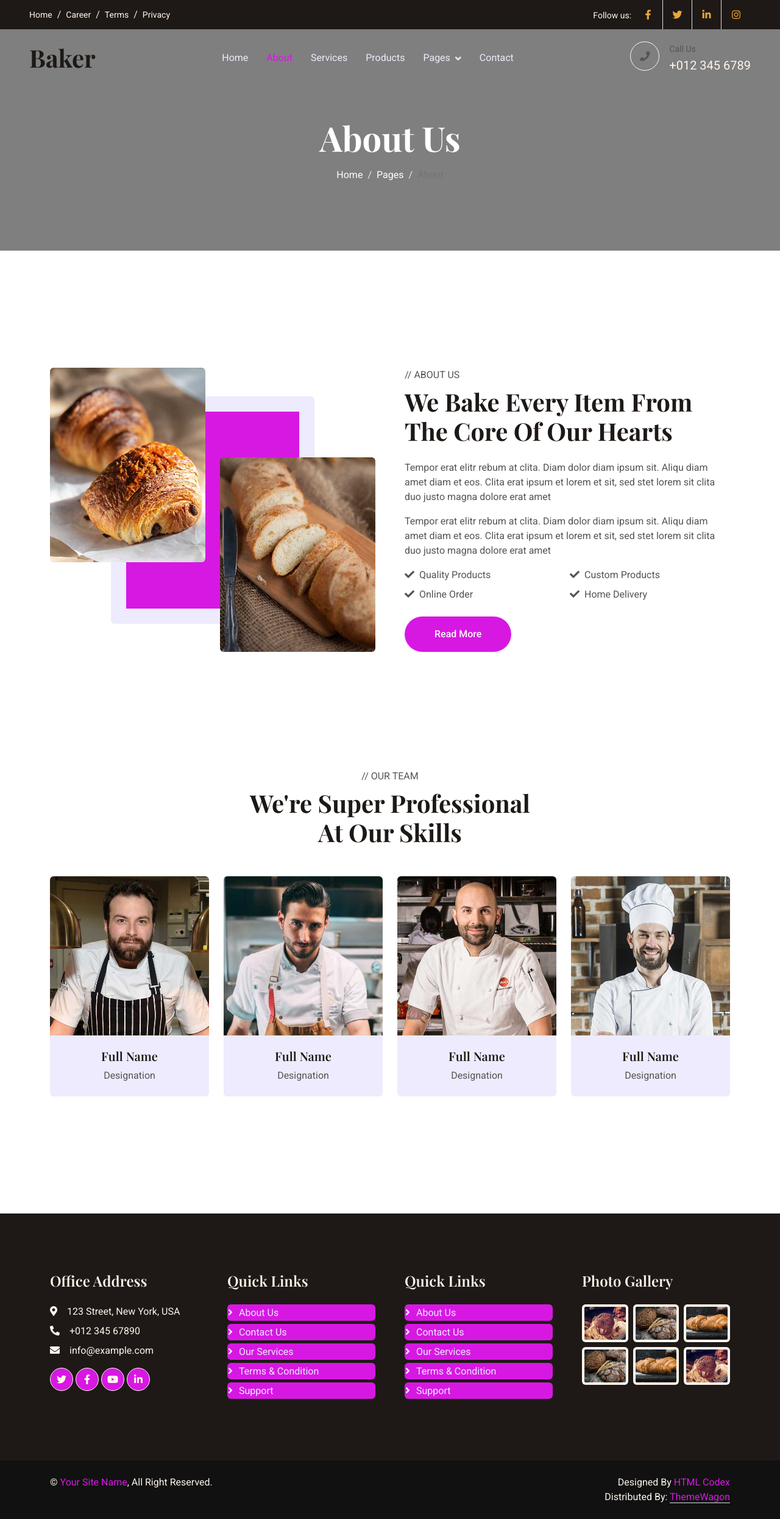
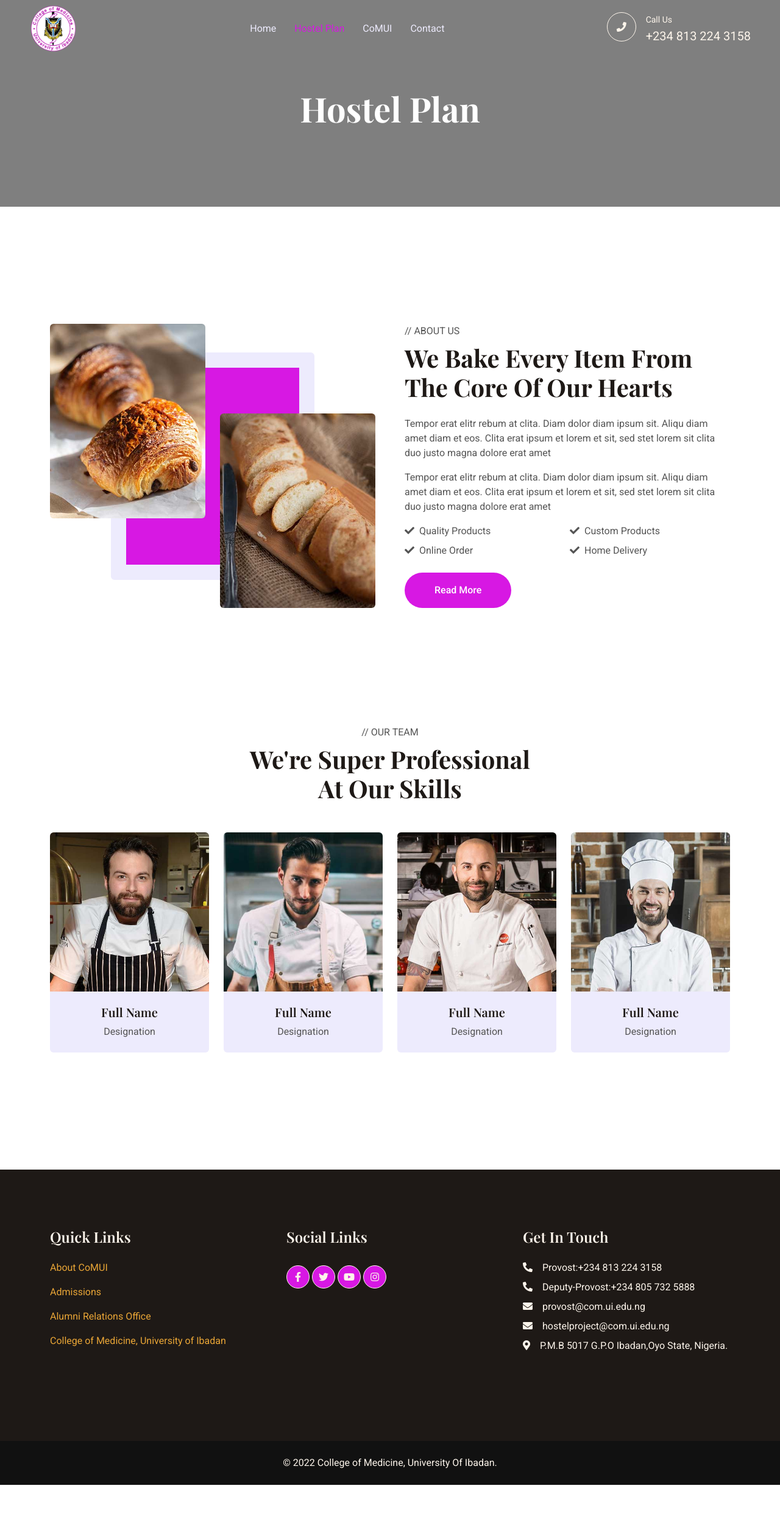
Before and after one commit to Tobiloba-codes/CoMUI-Donation, a plain HTML site: page coMUI Donation website/baker-1.0.0/about.html in a window 1280 px wide. Shown: the whole page at 61% size. After the commit the page ends 2435 px from the top, so only its background shows below. Drawn offline with nearby package versions, Linux system fonts and the light colour scheme.

Commit message:
Added The Hostel Plan Page which is the about.html

```diff
--- a/coMUI Donation website/baker-1.0.0/about.html
+++ b/coMUI Donation website/baker-1.0.0/about.html
@@ -40,34 +40,14 @@
 
 
     <!-- Topbar Start -->
-    <div class="container-fluid top-bar bg-dark text-light px-0 wow fadeIn" data-wow-delay="0.1s">
-        <div class="row gx-0 align-items-center d-none d-lg-flex">
-            <div class="col-lg-6 px-5 text-start">
-                <ol class="breadcrumb mb-0">
-                    <li class="breadcrumb-item"><a class="small text-light" href="#">Home</a></li>
-                    <li class="breadcrumb-item"><a class="small text-light" href="#">Career</a></li>
-                    <li class="breadcrumb-item"><a class="small text-light" href="#">Terms</a></li>
-                    <li class="breadcrumb-item"><a class="small text-light" href="#">Privacy</a></li>
-                </ol>
-            </div>
-            <div class="col-lg-6 px-5 text-end">
-                <small>Follow us:</small>
-                <div class="h-100 d-inline-flex align-items-center">
-                    <a class="btn-lg-square text-primary border-end rounded-0" href=""><i class="fab fa-facebook-f"></i></a>
-                    <a class="btn-lg-square text-primary border-end rounded-0" href=""><i class="fab fa-twitter"></i></a>
-                    <a class="btn-lg-square text-primary border-end rounded-0" href=""><i class="fab fa-linkedin-in"></i></a>
-                    <a class="btn-lg-square text-primary pe-0" href=""><i class="fab fa-instagram"></i></a>
-                </div>
-            </div>
-        </div>
-    </div>
+
     <!-- Topbar End -->
 
 
     <!-- Navbar Start -->
     <nav class="navbar navbar-expand-lg navbar-dark fixed-top py-lg-0 px-lg-5 wow fadeIn" data-wow-delay="0.1s">
         <a href="index.html" class="navbar-brand ms-4 ms-lg-0">
-            <h1 class="text-primary m-0">Baker</h1>
+        <h1 class="text-primary m-0"><img src="img/logo college png.png" style="width: 80px; height: 80px"></h1>
         </a>
         <button type="button" class="navbar-toggler me-4" data-bs-toggle="collapse" data-bs-target="#navbarCollapse">
             <span class="navbar-toggler-icon"></span>
@@ -75,43 +55,31 @@
         <div class="collapse navbar-collapse" id="navbarCollapse">
             <div class="navbar-nav mx-auto p-4 p-lg-0">
                 <a href="index.html" class="nav-item nav-link">Home</a>
-                <a href="about.html" class="nav-item nav-link active">About</a>
-                <a href="service.html" class="nav-item nav-link">Services</a>
-                <a href="product.html" class="nav-item nav-link">Products</a>
-                <div class="nav-item dropdown">
-                    <a href="#" class="nav-link dropdown-toggle" data-bs-toggle="dropdown">Pages</a>
-                    <div class="dropdown-menu m-0">
-                        <a href="team.html" class="dropdown-item">Our Team</a>
-                        <a href="testimonial.html" class="dropdown-item">Testimonial</a>
-                        <a href="404.html" class="dropdown-item">404 Page</a>
-                    </div>
-                </div>
-                <a href="contact.html" class="nav-item nav-link">Contact</a>
+                <a href="about.html" class="nav-item nav-link active">Hostel Plan</a>
+                <a href="https://www.com.ui.edu.ng/index.php/about-us/about-com" class="nav-item nav-link">CoMUI</a>
+
+                <a href="#Contact" class="nav-item nav-link">Contact</a>
             </div>
             <div class=" d-none d-lg-flex">
                 <div class="flex-shrink-0 btn-lg-square border border-light rounded-circle">
-                    <i class="fa fa-phone text-primary"></i>
+                    <i class="fa fa-phone text-light"></i>
                 </div>
                 <div class="ps-3">
-                    <small class="text-primary mb-0">Call Us</small>
-                    <p class="text-light fs-5 mb-0">+012 345 6789</p>
+                    <small class="text-light mb-0">Call Us</small>
+                    <p class="text-light fs-5 mb-0">+234 813 224 3158</p>
                 </div>
             </div>
         </div>
     </nav>
     <!-- Navbar End -->
 
-
     <!-- Page Header Start -->
     <div class="container-fluid page-header py-6 wow fadeIn" data-wow-delay="0.1s">
         <div class="container text-center pt-5 pb-3">
-            <h1 class="display-4 text-white animated slideInDown mb-3">About Us</h1>
+            <h1 class="display-4 text-white animated slideInDown mb-3">Hostel Plan</h1>
             <nav aria-label="breadcrumb animated slideInDown">
-                <ol class="breadcrumb justify-content-center mb-0">
-                    <li class="breadcrumb-item"><a class="text-white" href="#">Home</a></li>
-                    <li class="breadcrumb-item"><a class="text-white" href="#">Pages</a></li>
-                    <li class="breadcrumb-item text-primary active" aria-current="page">About</li>
-                </ol>
+
+
             </nav>
         </div>
     </div>
@@ -239,60 +207,41 @@
     <!-- Team End -->
 
 
-    <!-- Footer Start -->
     <div class="container-fluid bg-dark text-light footer my-6 mb-0 py-5 wow fadeIn" data-wow-delay="0.1s">
         <div class="container py-5">
             <div class="row g-5">
-                <div class="col-lg-3 col-md-6">
-                    <h4 class="text-light mb-4">Office Address</h4>
-                    <p class="mb-2"><i class="fa fa-map-marker-alt me-3"></i>123 Street, New York, USA</p>
-                    <p class="mb-2"><i class="fa fa-phone-alt me-3"></i>+012 345 67890</p>
-                    <p class="mb-2"><i class="fa fa-envelope me-3"></i>info@example.com</p>
+
+                <div class="col-lg-4 col-md-6">
+                    <h4 class="text-light mb-4">Quick Links</h4>
+                    <p><a href="https://www.com.ui.edu.ng/index.php/about-us/about-com">About CoMUI </a></p>
+                    <p><a href="https://www.com.ui.edu.ng/index.php/new-admissions">Admissions</a></p>
+                    <p><a href="https://www.com.ui.edu.ng/index.php/admin/provost-office/alumni-relations-office">Alumni Relations Office</a></p>
+                    <p><a href="https://com.ui.edu.ng" target="_blank" rel="noopener">College of Medicine, University of Ibadan</a></p>
+<p>&nbsp;</p>
+                </div>
+                <div class="col-lg-4 col-md-6">
+                    <h4 class="text-light mb-4">Social Links</h4>
                     <div class="d-flex pt-2">
+                        <a class="btn btn-square btn-outline-light rounded-circle me-1" href="https://www.facebook.com/UIcollegeofmedicine"><i class="fab fa-facebook-f"></i></a>
+                        <a class="btn btn-square btn-outline-light rounded-circle me-1" href="https://twitter.com/comui2017"><i class="fab fa-twitter"></i></a>
+                        <a class="btn btn-square btn-outline-light rounded-circle me-1" href="https://www.youtube.com/channel/UCn_dfcA4OEdR3lGIV2Y1Ukw"><i class="fab fa-youtube"></i></a>
+                        <a class="btn btn-square btn-outline-light rounded-circle me-0" href="https://www.instagram.com/com_ui"><i class="fab fa-instagram"></i></a>
+                    </div>
+                </div>
+                <div class="col-lg-4 col-md-6">
+                    <h4 class="text-light mb-4">Get In Touch</h4>
+                    <p class="mb-2"><i class="fa fa-phone-alt me-3"></i>Provost:+234 813 224 3158</p>
+                    <p class="mb-2"><i class="fa fa-phone-alt me-3"></i>Deputy-Provost:+234 805 732 5888</p>
+                    <p class="mb-2"><i class="fa fa-envelope me-3"></i>provost@com.ui.edu.ng</p>
+                    <p class="mb-2"><i class="fa fa-envelope me-3"></i>hostelproject@com.ui.edu.ng</p>
+                    <p class="mb-2"><i class="fa fa-map-marker-alt me-3"></i>P.M.B 5017 G.P.O Ibadan,Oyo State, Nigeria.</p>
+                    <!--<div class="d-flex pt-2">
                         <a class="btn btn-square btn-outline-light rounded-circle me-1" href=""><i class="fab fa-twitter"></i></a>
                         <a class="btn btn-square btn-outline-light rounded-circle me-1" href=""><i class="fab fa-facebook-f"></i></a>
                         <a class="btn btn-square btn-outline-light rounded-circle me-1" href=""><i class="fab fa-youtube"></i></a>
                         <a class="btn btn-square btn-outline-light rounded-circle me-0" href=""><i class="fab fa-linkedin-in"></i></a>
-                    </div>
+                    </div> -->
                 </div>
-                <div class="col-lg-3 col-md-6">
-                    <h4 class="text-light mb-4">Quick Links</h4>
-                    <a class="btn btn-link" href="">About Us</a>
-                    <a class="btn btn-link" href="">Contact Us</a>
-                    <a class="btn btn-link" href="">Our Services</a>
-                    <a class="btn btn-link" href="">Terms & Condition</a>
-                    <a class="btn btn-link" href="">Support</a>
-                </div>
-                <div class="col-lg-3 col-md-6">
-                    <h4 class="text-light mb-4">Quick Links</h4>
-                    <a class="btn btn-link" href="">About Us</a>
-                    <a class="btn btn-link" href="">Contact Us</a>
-                    <a class="btn btn-link" href="">Our Services</a>
-                    <a class="btn btn-link" href="">Terms & Condition</a>
-                    <a class="btn btn-link" href="">Support</a>
-                </div>
-                <div class="col-lg-3 col-md-6">
-                    <h4 class="text-light mb-4">Photo Gallery</h4>
-                    <div class="row g-2">
-                        <div class="col-4">
-                            <img class="img-fluid bg-light rounded p-1" src="img/product-1.jpg" alt="Image">
-                        </div>
-                        <div class="col-4">
-                            <img class="img-fluid bg-light rounded p-1" src="img/product-2.jpg" alt="Image">
-                        </div>
-                        <div class="col-4">
-                            <img class="img-fluid bg-light rounded p-1" src="img/product-3.jpg" alt="Image">
-                        </div>
-                        <div class="col-4">
-                            <img class="img-fluid bg-light rounded p-1" src="img/product-2.jpg" alt="Image">
-                        </div>
-                        <div class="col-4">
-                            <img class="img-fluid bg-light rounded p-1" src="img/product-3.jpg" alt="Image">
-                        </div>
-                        <div class="col-4">
-                            <img class="img-fluid bg-light rounded p-1" src="img/product-1.jpg" alt="Image">
-                        </div>
-                    </div>
                 </div>
             </div>
         </div>
@@ -303,19 +252,21 @@
     <!-- Copyright Start -->
     <div class="container-fluid copyright text-light py-4 wow fadeIn" data-wow-delay="0.1s">
         <div class="container">
-            <div class="row">
-                <div class="col-md-6 text-center text-md-start mb-3 mb-md-0">
-                    &copy; <a href="#">Your Site Name</a>, All Right Reserved.
+                <div class=" text-center">
+                    &copy; 2022 College of Medicine, University Of Ibadan.
                 </div>
-                <div class="col-md-6 text-center text-md-end">
-                    <!--/*** This template is free as long as you keep the footer author’s credit link/attribution link/backlink. If you'd like to use the template without the footer author’s credit link/attribution link/backlink, you can purchase the Credit Removal License from "https://htmlcodex.com/credit-removal". Thank you for your support. ***/-->
+                <!-- <div class="col-md-6 text-center text-md-end">
+                    /*** This template is free as long as you keep the footer author’s credit link/attribution link/backlink. If you'd like to use the template without the footer author’s credit link/attribution link/backlink, you can purchase the Credit Removal License from "https://htmlcodex.com/credit-removal". Thank you for your support. ***/
                     Designed By <a href="https://htmlcodex.com">HTML Codex</a>
                     <br>Distributed By: <a class="border-bottom" href="https://themewagon.com" target="_blank">ThemeWagon</a>
-                </div>
-            </div>
+                </div> -->
         </div>
     </div>
     <!-- Copyright End -->
+
+    <!-- Footer End -->
+
+
 
 
     <!-- Back to Top -->
```
Also changed, not shown: coMUI Donation website/baker-1.0.0/index.html (+2 -1 lines).
